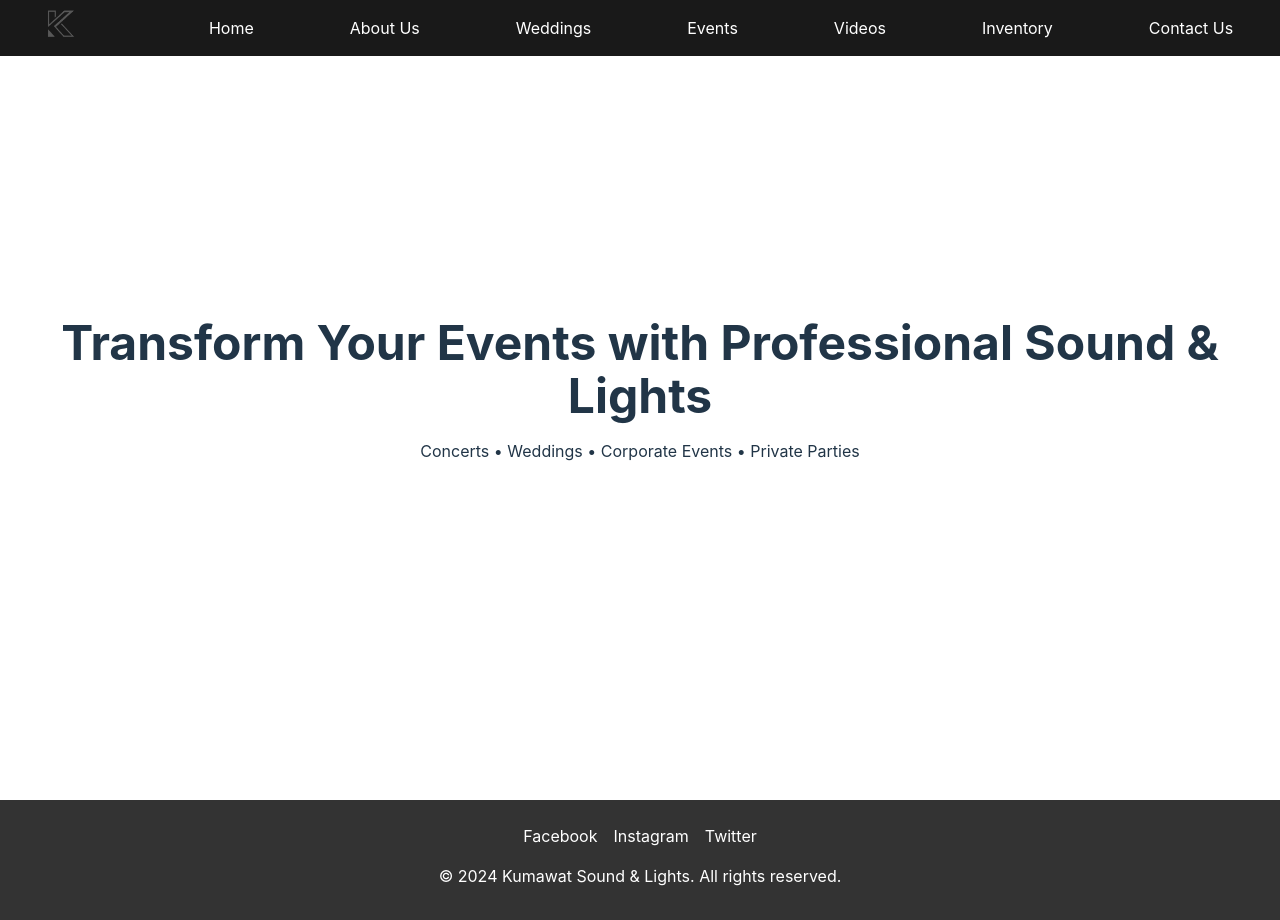
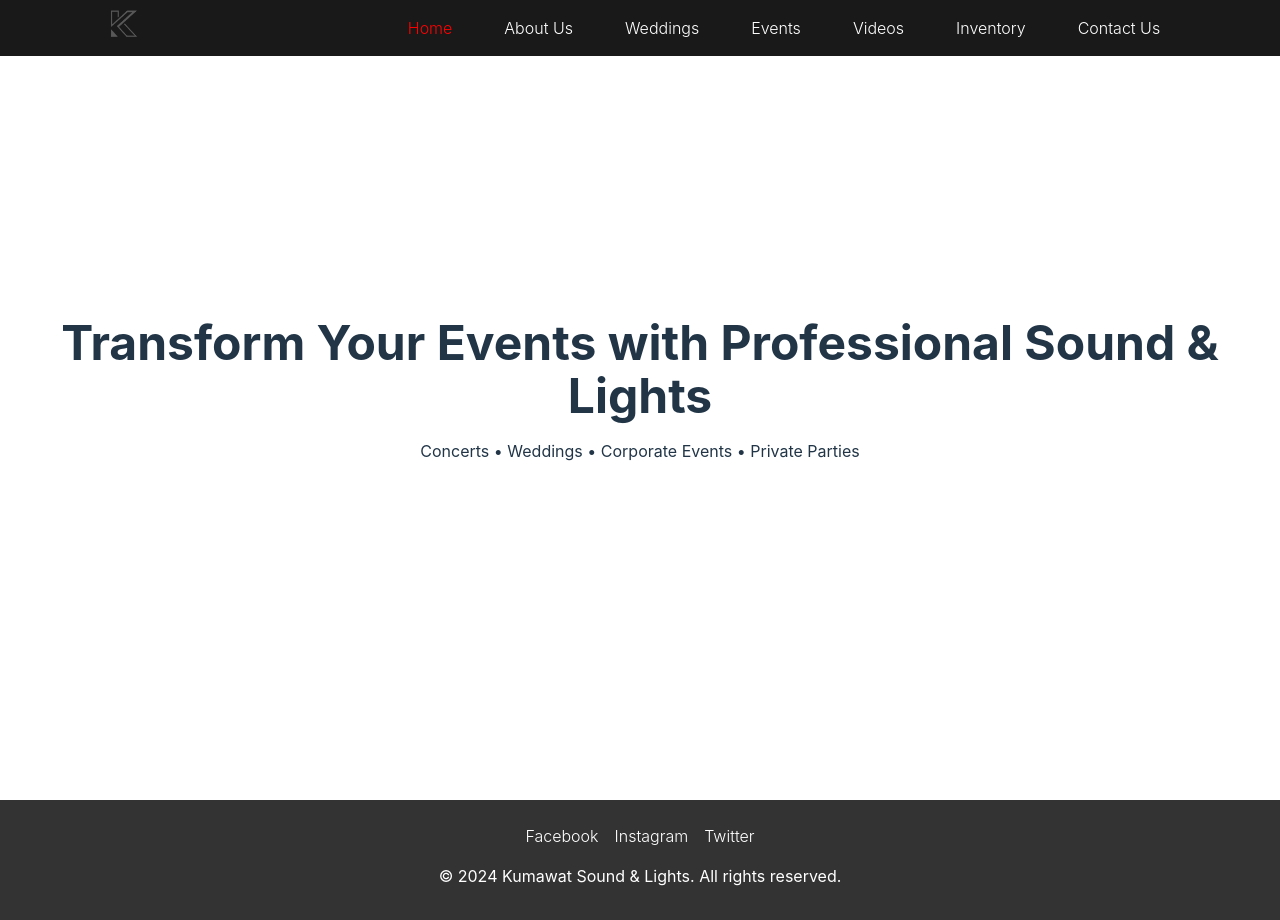
Before and after one commit to kumawat-hitesh/kumawat-sound, a React (Vite) app: page / in a window 1280 px wide. Built offline with nearby package versions, Linux system fonts and the light colour scheme.

Commit message:
navbar commit 2

```diff
--- a/src/components/navbar/index.jsx
+++ b/src/components/navbar/index.jsx
@@ -1,7 +1,8 @@
-import { useState } from "react";
-import { Link } from "react-router-dom";
+import { useState, useEffect } from "react";
+import { NavLink } from "react-router-dom"; // Use NavLink instead of Link
 import "./style.css";
 import logoImage from "../../assets/kumawat-logo.png";
+
 export default function Navbar() {
   const [isMenuOpen, setIsMenuOpen] = useState(false);
 
@@ -9,53 +10,107 @@ export default function Navbar() {
     setIsMenuOpen(!isMenuOpen);
   };
 
+  // Close the menu when clicking outside
+  useEffect(() => {
+    const handleClickOutside = (event) => {
+      const navLinks = document.querySelector(".nav-links");
+      const hamburger = document.querySelector(".hamburger");
+
+      if (
+        isMenuOpen &&
+        !navLinks.contains(event.target) &&
+        !hamburger.contains(event.target)
+      ) {
+        setIsMenuOpen(false);
+      }
+    };
+
+    document.addEventListener("mousedown", handleClickOutside);
+    return () => {
+      document.removeEventListener("mousedown", handleClickOutside);
+    };
+  }, [isMenuOpen]);
+
   return (
     <nav className="navbar">
       <div className="logo">
-        <Link to="/">
+        <NavLink to="/">
           <img src={logoImage} alt="Logo" className="logo-image" />
-        </Link>
+        </NavLink>
       </div>
-      <button className="hamburger" onClick={toggleMenu}>
+      <button
+        className={`hamburger ${isMenuOpen ? "active" : ""}`}
+        onClick={toggleMenu}
+      >
         <span></span>
         <span></span>
         <span></span>
       </button>
+      {/* Overlay for closing the menu */}
+      <div className={`overlay ${isMenuOpen ? "active" : ""}`}></div>
       <ul className={`nav-links ${isMenuOpen ? "active" : ""}`}>
         <li>
-          <Link to="/" onClick={toggleMenu}>
+          <NavLink
+            to="/"
+            className={({ isActive }) => (isActive ? "active" : "")}
+            onClick={toggleMenu}
+          >
             Home
-          </Link>
+          </NavLink>
         </li>
         <li>
-          <Link to="/about" onClick={toggleMenu}>
+          <NavLink
+            to="/about"
+            className={({ isActive }) => (isActive ? "active" : "")}
+            onClick={toggleMenu}
+          >
             About Us
-          </Link>
+          </NavLink>
         </li>
         <li>
-          <Link to="/weddings" onClick={toggleMenu}>
+          <NavLink
+            to="/weddings"
+            className={({ isActive }) => (isActive ? "active" : "")}
+            onClick={toggleMenu}
+          >
             Weddings
-          </Link>
+          </NavLink>
         </li>
         <li>
-          <Link to="/events" onClick={toggleMenu}>
+          <NavLink
+            to="/events"
+            className={({ isActive }) => (isActive ? "active" : "")}
+            onClick={toggleMenu}
+          >
             Events
-          </Link>
+          </NavLink>
         </li>
         <li>
-          <Link to="/videos" onClick={toggleMenu}>
+          <NavLink
+            to="/videos"
+            className={({ isActive }) => (isActive ? "active" : "")}
+            onClick={toggleMenu}
+          >
             Videos
-          </Link>
+          </NavLink>
         </li>
         <li>
-          <Link to="/inventory" onClick={toggleMenu}>
+          <NavLink
+            to="/inventory"
+            className={({ isActive }) => (isActive ? "active" : "")}
+            onClick={toggleMenu}
+          >
             Inventory
-          </Link>
+          </NavLink>
         </li>
         <li>
-          <Link to="/contact" onClick={toggleMenu}>
+          <NavLink
+            to="/contact"
+            className={({ isActive }) => (isActive ? "active" : "")}
+            onClick={toggleMenu}
+          >
             Contact Us
-          </Link>
+          </NavLink>
         </li>
       </ul>
     </nav>
--- a/src/components/navbar/style.css
+++ b/src/components/navbar/style.css
@@ -26,9 +26,8 @@
 /* Navigation Links */
 .nav-links {
   display: flex;
-  flex-wrap: wrap;
   list-style: none;
-  gap: 6rem;
+  gap: 2rem; /* Reduced gap for better spacing */
 }
 
 .nav-links li {
@@ -36,14 +35,69 @@
 }
 
 .nav-links a {
+  position: relative;
   color: white;
   text-decoration: none;
   font-size: 1rem;
-  transition: color 0.3s ease;
+  transition: color 0.5s ease;
+  padding: 0 10px;
 }
 
-.nav-links a:hover {
-  color: red; /* Change to your preferred hover color */
+/* Hover effect for desktop */
+@media (min-width: 769px) {
+  .nav-links a {
+    position: relative;
+    color: white;
+    text-decoration: none;
+    font-size: 1rem;
+    transition: color 0.5s ease;
+    padding: 0 10px;
+  }
+
+  .nav-links a:hover {
+    color: red; /* Change to your preferred hover color */
+  }
+
+  .nav-links a:after,
+  .nav-links a:before {
+    content: "";
+    position: absolute;
+    display: block;
+    border: 0px solid transparent;
+    width: 0%;
+    height: 0%;
+    transition: all 0.3s ease;
+  }
+
+  .nav-links a:after {
+    width: 0%;
+    height: 0%;
+    top: 0;
+    left: 0;
+    border-top: 1px solid transparent;
+    border-left: 1px solid transparent;
+  }
+
+  .nav-links a:before {
+    width: 0%;
+    height: 0%;
+    right: 0;
+    bottom: 0;
+    border-bottom: 1px solid transparent;
+    border-right: 1px solid transparent;
+  }
+
+  .nav-links a:hover::before,
+  .nav-links a:hover::after {
+    width: 10px;
+    height: 10px;
+    border-color: #fff;
+  }
+}
+
+/* Active link style */
+.nav-links a.active {
+  color: red; /* Highlight color for active link */
 }
 
 /* Hamburger Menu (Hidden by Default) */
@@ -54,6 +108,7 @@
   background: none;
   border: none;
   cursor: pointer;
+  z-index: 1001; /* Ensure it's above the menu */
 }
 
 .hamburger span {
@@ -63,29 +118,69 @@
   transition: all 0.3s ease;
 }
 
+/* Transform hamburger into "X" */
+.hamburger.active span:nth-child(1) {
+  transform: rotate(45deg) translate(5px, 5px);
+}
+
+.hamburger.active span:nth-child(2) {
+  opacity: 0;
+}
+
+.hamburger.active span:nth-child(3) {
+  transform: rotate(-45deg) translate(5px, -5px);
+}
+
+/* Overlay for closing the menu */
+.overlay {
+  position: fixed;
+  top: 0;
+  left: 0;
+  width: 100%;
+  height: 100%;
+  background: transparent; /* Semi-transparent black */
+  z-index: 999; /* Below the menu but above everything else */
+  display: none; /* Hidden by default */
+}
+
+.overlay.active {
+  display: block; /* Show when menu is open */
+}
+
 /* Responsive Design */
+@media (max-width: 1024px) {
+  .nav-links {
+    gap: 1.5rem; /* Further reduce gap for tablets */
+  }
+}
+
 @media (max-width: 768px) {
+  .navbar {
+    justify-content: space-between; /* Align logo and hamburger to edges */
+    padding: 0 1rem; /* Add padding for better spacing */
+  }
+
   .hamburger {
     display: flex;
+    margin: 10px;
   }
 
   .nav-links {
-    position: absolute;
-    top: 60px;
-    right: 0;
+    position: fixed;
+    top: 0;
+    right: -100%; /* Start off-screen to the right */
     flex-direction: column;
     background: rgba(0, 0, 0, 0.9);
-    width: 100%;
-    text-align: center;
+    width: 70%; /* Adjust width as needed */
+    height: 100vh;
     gap: 0;
-    max-height: 0;
-    overflow: hidden;
-    transition: max-height 0.3s ease;
+    transition: right 0.3s ease;
+    z-index: 1000; /* Ensure it's above the overlay */
+    overflow-y: auto; /* Enable vertical scrolling */
   }
 
   .nav-links.active {
-    max-height: 500px; /* Increased to accommodate more links */
-    padding: 1rem 0;
+    right: 0; /* Slide in from the right */
   }
 
   .nav-links li {
@@ -96,4 +191,24 @@
     padding: 1rem;
     display: block;
   }
+
+  /* Disable hover effects in mobile mode */
+  .nav-links a:hover {
+    color: white; /* Reset hover color */
+  }
 }
+
+@media (max-width: 480px) {
+  .logo-image {
+    height: 30px; /* Smaller logo for mobile */
+  }
+
+  .hamburger span {
+    width: 20px; /* Smaller hamburger icon for mobile */
+    height: 2px;
+  }
+
+  .nav-links {
+    width: 80%; /* Wider menu for smaller screens */
+  }
+}
--- a/src/index.css
+++ b/src/index.css
@@ -14,7 +14,7 @@
 }
 
 a {
-  font-weight: 400;
+  font-weight: 300;
   color: #ffffff;
   text-decoration: inherit;
 }
```
